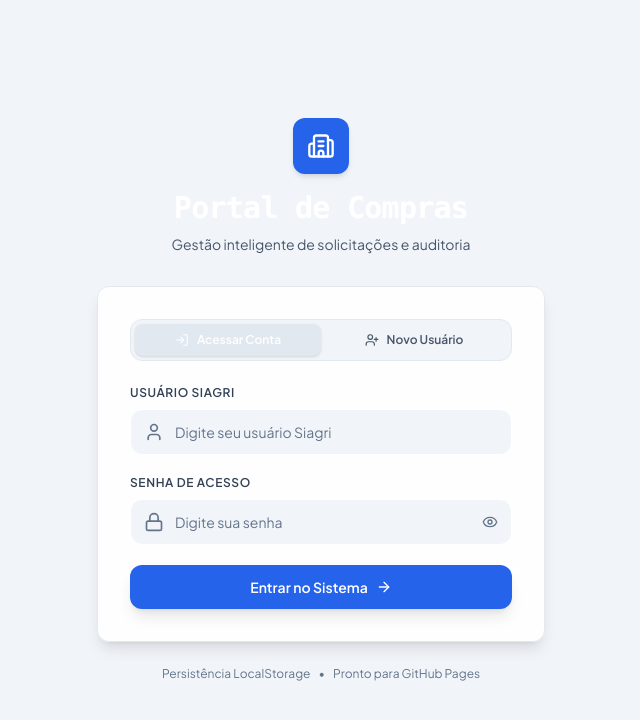
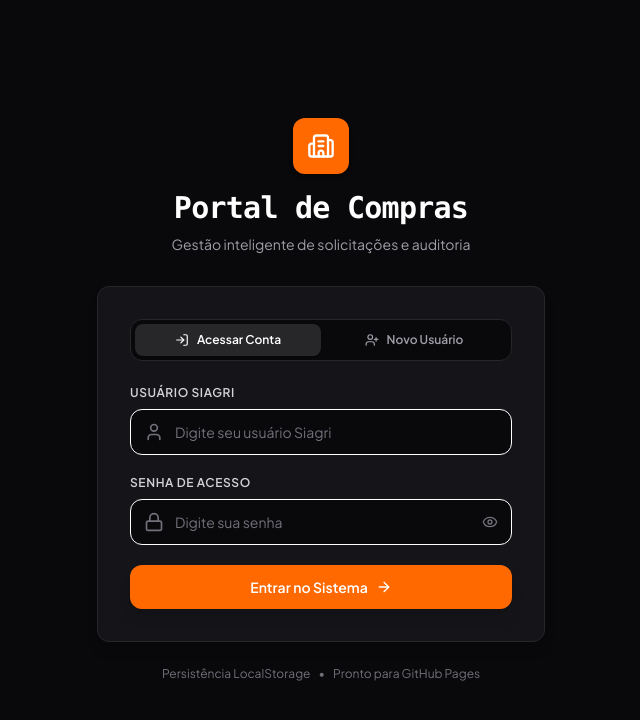
Before and after one commit to macarao2672/solicitaocao-compra, a React (Vite) app: page / in a window 1280 px wide. Shown: the top 720 px of the page, without its empty margins (319-959 px from the left). Built offline with nearby package versions, Linux system fonts and the light colour scheme; no server answers; the database is empty.

Commit message:
feat: add 'neon' glassmorphism theme
Introduce a modern 'neon' theme featuring the Outfit typeface, glassmorphism effects, purple accents, and smooth entry animations. Updated the system context to migrate users to this new default experience.

```diff
--- a/index.html
+++ b/index.html
@@ -10,7 +10,7 @@
     <meta name="description" content="Sistema completo de Gestão de Solicitações de Compras com autenticação, perfis e auditoria." />
     <link rel="preconnect" href="https://fonts.googleapis.com">
     <link rel="preconnect" href="https://fonts.gstatic.com" crossorigin>
-    <link href="https://fonts.googleapis.com/css2?family=Plus+Jakarta+Sans:wght@400;500;600;700;800&family=JetBrains+Mono:wght@400;500&display=swap" rel="stylesheet">
+    <link href="https://fonts.googleapis.com/css2?family=Outfit:wght@300;400;500;600;700&family=Plus+Jakarta+Sans:wght@400;500;600;700;800&family=JetBrains+Mono:wght@400;500&display=swap" rel="stylesheet">
   </head>
   <body class="bg-zinc-950 text-zinc-100 antialiased min-h-screen font-['Plus_Jakarta_Sans',sans-serif]">
     <div id="root"></div>
--- a/src/components/admin/ThemeSettingsManagement.tsx
+++ b/src/components/admin/ThemeSettingsManagement.tsx
@@ -15,15 +15,22 @@
 
   const themes = [
     {
+      id: 'neon',
+      name: 'Vidro Neon (Novo Layout)',
+      description: 'Design moderno com tipografia Outfit, tons de chumbo, detalhes roxos, transparência (glassmorphism) e animações suaves.',
+      primaryColor: 'bg-purple-500',
+      bgColor: 'bg-zinc-950',
+    },
+    {
       id: 'light',
-      name: 'Claro Corporativo (Novo)',
+      name: 'Claro Corporativo',
       description: 'Tema claro profissional, com fundo branco, bordas sutis e contraste nítido.',
       primaryColor: 'bg-blue-600',
       bgColor: 'bg-white',
     },
     {
       id: 'corporate',
-      name: 'Escuro Corporativo (Novo)',
+      name: 'Escuro Corporativo',
       description: 'Tema escuro sóbrio sem brilhos ou neon, focado em produtividade.',
       primaryColor: 'bg-blue-500',
       bgColor: 'bg-slate-950',
--- a/src/context/DataContext.tsx
+++ b/src/context/DataContext.tsx
@@ -128,10 +128,14 @@
 
     // Ouvir configurações globais do sistema em tempo real da nuvem
     const unsubSettings = firestoreService.subscribeSystemSettings((settings) => {
-      let currentTheme = settings?.activeTheme || 'light';
-      // Force transition away from the old default to the new professional light theme
-      if (currentTheme === 'default') {
-        currentTheme = 'light';
+      let currentTheme = settings?.activeTheme || 'neon';
+
+      // Temporary migration to show the new layout immediately
+      if (currentTheme === 'light' && !sessionStorage.getItem('theme_migrated')) {
+        currentTheme = 'neon';
+        sessionStorage.setItem('theme_migrated', 'true');
+        // Update in background
+        firestoreService.updateSystemSettings({ activeTheme: 'neon', updated_by: 'system' }).catch(() => {});
       }
 
       const newSettings = { ...settings, activeTheme: currentTheme };
--- a/src/index.css
+++ b/src/index.css
@@ -117,3 +117,69 @@
   --color-zinc-900: #0f172a;
   --color-zinc-950: #020617;
 }
+
+/* 5. Theme Neon (Dark Mode with Violet/Glassmorphism) */
+.theme-neon {
+  font-family: "Outfit", sans-serif;
+
+  /* Vibrant Purple/Violet details */
+  --color-orange-50: #f5f3ff;
+  --color-orange-100: #ede9fe;
+  --color-orange-200: #ddd6fe;
+  --color-orange-300: #c4b5fd;
+  --color-orange-400: #a78bfa;
+  --color-orange-500: #8b5cf6; /* Violet 500 */
+  --color-orange-600: #7c3aed;
+  --color-orange-700: #6d28d9;
+  --color-orange-800: #5b21b6;
+  --color-orange-900: #4c1d95;
+  --color-orange-950: #2e1065;
+
+  /* Elegant Dark Backgrounds (Chumbo) */
+  --color-zinc-50: #fafafa;
+  --color-zinc-100: #f4f4f5;
+  --color-zinc-200: #e4e4e7;
+  --color-zinc-300: #d4d4d8;
+  --color-zinc-400: #a1a1aa;
+  --color-zinc-500: #71717a;
+  --color-zinc-600: #52525b;
+  --color-zinc-700: #3f3f46;
+  --color-zinc-800: #27272a;
+  --color-zinc-900: #18181b;
+  --color-zinc-950: #09090b;
+}
+
+/* Glassmorphism, animations and rounded corners */
+.theme-neon .bg-zinc-900,
+.theme-neon .bg-zinc-950\/70,
+.theme-neon .bg-zinc-900\/90 {
+  background-color: rgba(24, 24, 27, 0.4) !important;
+  backdrop-filter: blur(12px) !important;
+  -webkit-backdrop-filter: blur(12px) !important;
+  border-color: rgba(255, 255, 255, 0.05) !important;
+  box-shadow: 0 8px 32px 0 rgba(0, 0, 0, 0.2) !important;
+}
+
+.theme-neon button,
+.theme-neon .cursor-pointer {
+  transition: all 0.3s ease !important;
+}
+
+.theme-neon button.bg-orange-500:hover,
+.theme-neon .bg-orange-500.cursor-pointer:hover {
+  transform: translateY(-2px);
+  box-shadow: 0 8px 24px -4px rgba(139, 92, 246, 0.4) !important;
+}
+
+@keyframes neonFadeIn {
+  from { opacity: 0; transform: translateY(12px); }
+  to { opacity: 1; transform: translateY(0); }
+}
+
+.theme-neon #root > div {
+  animation: neonFadeIn 0.6s cubic-bezier(0.16, 1, 0.3, 1) forwards;
+}
+
+.theme-neon .rounded-xl {
+  border-radius: 12px !important;
+}
```
